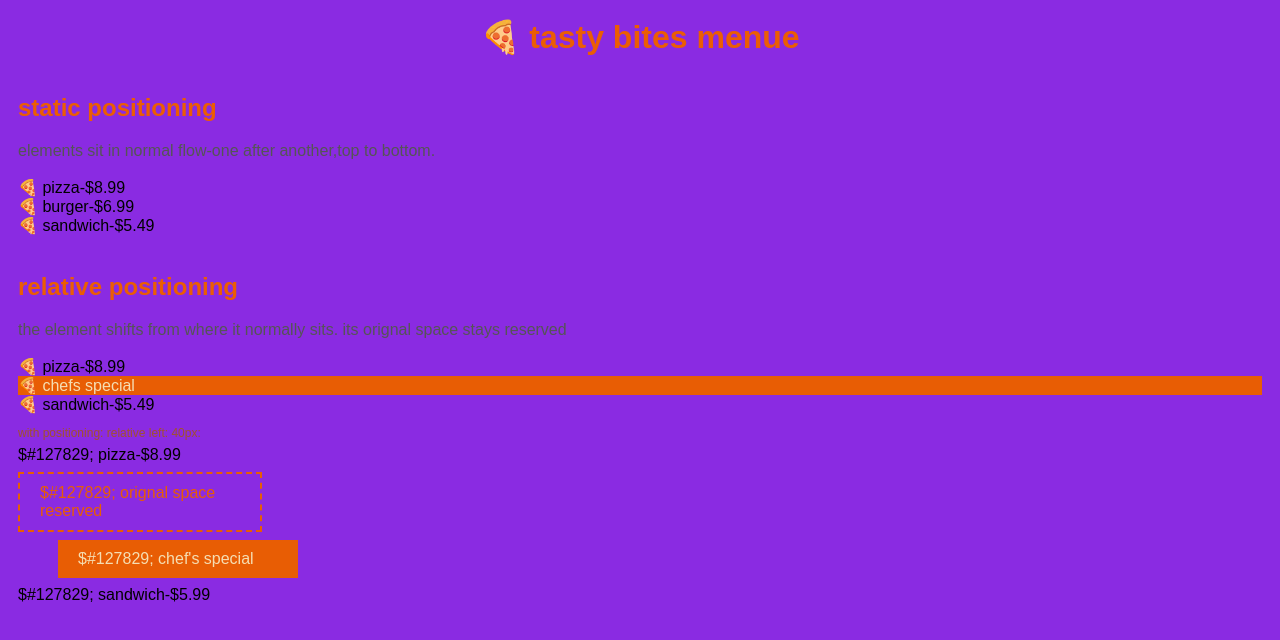
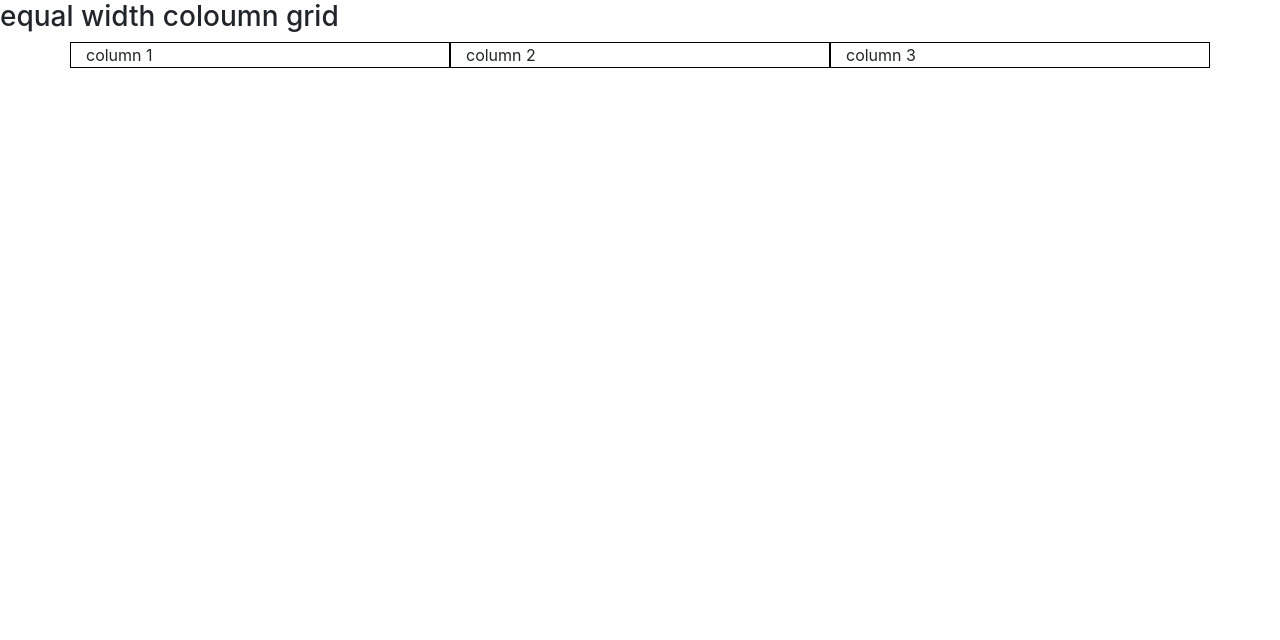
Before and after one commit to samr-iddh/css, a plain HTML site: page index.html in a window 1280 px wide. Drawn offline with nearby package versions, Linux system fonts and the light colour scheme.

Commit message:
Add files via upload

```diff
--- a/index.html
+++ b/index.html
@@ -1,61 +1,30 @@
 <html>
     <head>
-        <title>tast bites-activity</title>
-        <style>
-            body{ font-family: Arial, Helvetica, sans-serif; background-color: blueviolet;padding: 10px;}
-            h1{color: #eb5d04;text-align: center;}
-            h2{color: #eb5d04;margin-top: 38px;}
-            p{color: #555;margin-bottom: 18px;}
-            .renu-item{
-                background: #ffe8d0;
-                border: 2px solid#e85d04;
-                padding: 10px 20px;
-                margin: 8px 0;
-                width: 200px;
+        <title>bootstrap grid sysem</title>
+           <link rel="stylesheet" href="https://cdn.jsdelivr.net/npm/bootstrap@4.4.1/dist/css/bootstrap.min.css" integrity="sha384-Vkoo8x4CGsO3+Hhxv8T/Q5PaXtkKtu6ug5TOeNV6gBiFeWPGFN9MuhOf23Q9Ifjh" crossorigin="anonymous">
+           <style>
+            .col{
+                text-allign:center;
+                border: 1px solid black;
             }
-            .compare-wrap{display: flex;gap: 30px;margin-top: 10px;}
-            .compare-col{flex: 1;}
-            .compare-col p{font-size: 12px;color: #a0522d;margin-bottom: 6px;}
-            .special-badge{
-                background: #e85d04;
-                color: wheat;
-                padding: 10px 20px;
-                margin: 8px 0;
-                width: 200px;
-                position: relative;
-                left: 40px;
-            }
-            .reserved{
-                border: 2px dashed #e85d04;
-                padding: 10px 20px;
-                width: 200px;
-                margin: 8px 0;
-                color: #e85d04;
-            }
-        </style>
+           </style>
     </head>
     <body>
-        <h1>&#127829; tasty bites menue</h1>
-         <h2>static positioning</h2>
-         <p>elements sit in normal flow-one after another,top to bottom.</p>
-         <div class="menu-item">&#127829; pizza-$8.99</div>
-         <div class="menu-item">&#127829; burger-$6.99</div>
-         <div class="menu-item">&#127829; sandwich-$5.49</div>
-         <h2> relative positioning</h2>
-         <p>the element shifts from where it normally sits. its orignal space stays reserved</p>
-         <div class="menu-item">&#127829; pizza-$8.99</div>
-         <div class="menu-items" style="background: #e85d04;color: wheat;">&#127829; chefs special</div>
-         <div class="menu item">&#127829; sandwich-$5.49</div>
-         <div class="compare-col">
-            <p>with positioning: relative left: 40px:</p>
-            <div class="menu-item">$#127829; pizza-$8.99</div>
-            <div class="reserved">$#127829; orignal space reserved</div>
-            <div class="special-badge">$#127829; chef's special</div>
-            <div class="menu-item">$#127829; sandwich-$5.99</div>
+        <h3>equal width coloumn grid</h3>
+        <div class="container">
+            <div class="row">
+                <div class="col">
+                    column 1
 
+                        </div>
+                        <div class="col">
+                        column 2
 
-         </div>
-
-
+                    </div>
+                    <div class="col">
+                            column 3
+                </div>
+            </div>
+        </div>
     </body>
 </html>
```
